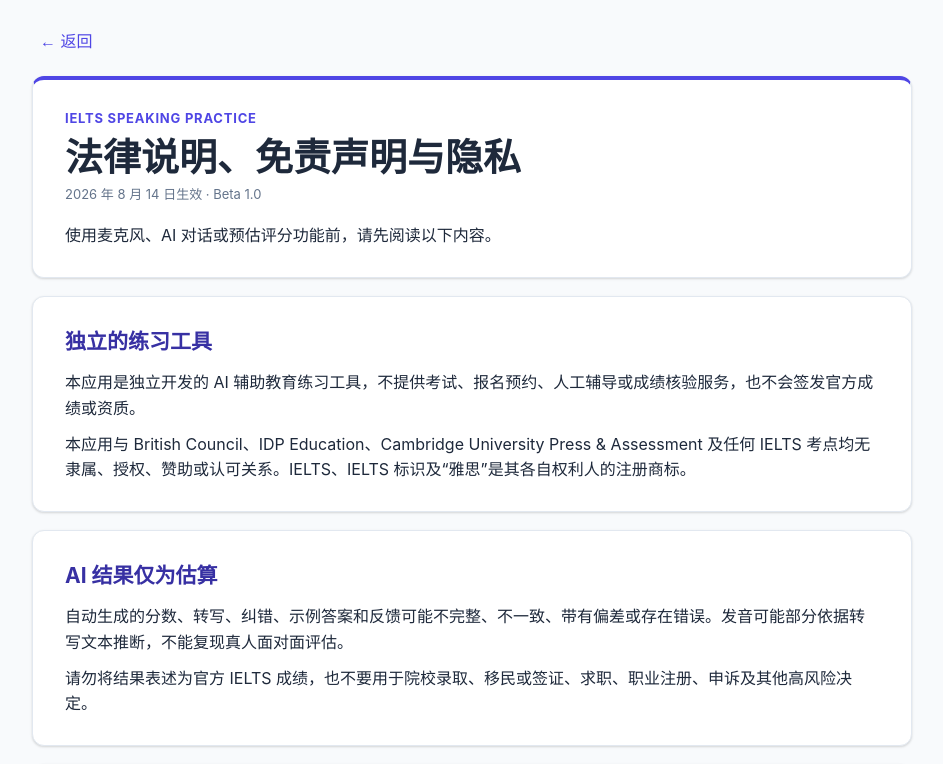
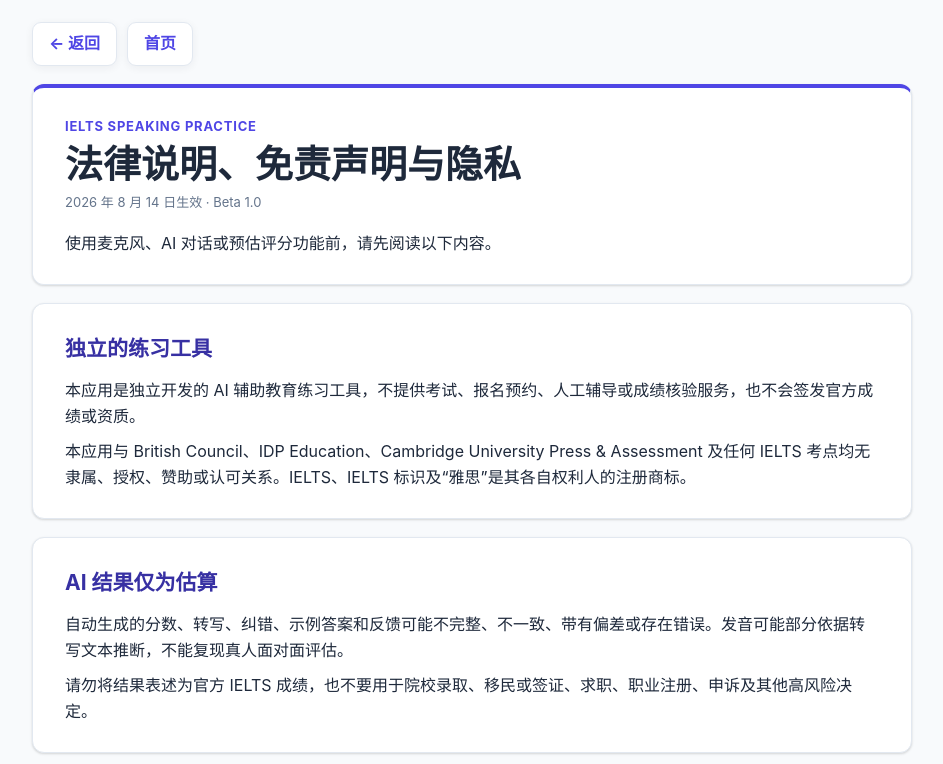
Before and after one commit to Making-acid/AiYin, a React (Vite) app in the folder frontend/: page /legal in a window 1280 px wide. Shown: the top 764 px of the page, without its empty margins (168-1111 px from the left). Built offline with nearby package versions, Linux system fonts and the light colour scheme; no server answers.

Commit message:
fix: unify in-app document navigation

```diff
--- /dev/null
+++ b/frontend/src/components/DocumentNavigation.tsx
@@ -0,0 +1,23 @@
+import { useNavigate } from "react-router-dom";
+import { useLanguage } from "../i18n";
+
+interface Props {
+  fallback?: string;
+}
+
+export function DocumentNavigation({ fallback = "/" }: Props) {
+  const navigate = useNavigate();
+  const { t } = useLanguage();
+
+  const goBack = () => {
+    if (window.history.length > 1) navigate(-1);
+    else navigate(fallback);
+  };
+
+  return (
+    <nav className="document-navigation" aria-label={t("documentNavigation")}>
+      <button type="button" onClick={goBack}>{t("back")}</button>
+      <button type="button" onClick={() => navigate("/")}>{t("home")}</button>
+    </nav>
+  );
+}
--- a/frontend/src/i18n/_template.ts
+++ b/frontend/src/i18n/_template.ts
@@ -4,7 +4,7 @@
 const template: Record<string, string> = {
   title: "IELTS Speaking Practice",
   examMode: "IELTS Exam", freeChat: "Free Chat", settings: "Settings",
-  back: "← Back", home: "Home", startExam: "Start Exam →",
+  back: "← Back", home: "Home", documentNavigation: "Document navigation", startExam: "Start Exam →",
   startChat: "Start Chat →",
   configure: "Configure API Key", notConfigured: "API key not configured.",
   subtitle: "AI-Powered IELTS Speaking Assistant",
--- a/frontend/src/i18n/en.ts
+++ b/frontend/src/i18n/en.ts
@@ -2,7 +2,7 @@ const en: Record<string, string> = {
   // Navigation & general
   title: "IELTS Speaking Practice",
   examMode: "IELTS Exam", freeChat: "Free Chat", settings: "Settings",
-  back: "← Back", home: "Home", startExam: "Start Exam →",
+  back: "← Back", home: "Home", documentNavigation: "Document navigation", startExam: "Start Exam →",
   startChat: "Start Chat →",
   configure: "Configure API Key", notConfigured: "API key not configured.",
   subtitle: "AI-Powered IELTS Speaking Assistant",
--- a/frontend/src/i18n/zh.ts
+++ b/frontend/src/i18n/zh.ts
@@ -2,7 +2,7 @@ const zh: Record<string, string> = {
   // Navigation & general
   title: "IELTS 口语练习",
   examMode: "雅思考试", freeChat: "自由聊天", settings: "设置",
-  back: "← 返回", home: "首页", startExam: "开始考试 →",
+  back: "← 返回", home: "首页", documentNavigation: "文档导航", startExam: "开始考试 →",
   startChat: "开始聊天 →",
   configure: "配置 API Key", notConfigured: "API Key 未配置，请先设置。",
   subtitle: "AI 雅思口语陪练助手", desc: "通过 AI 考官练习英语口语。选择一个模式开始。",
--- a/frontend/src/index.css
+++ b/frontend/src/index.css
@@ -800,12 +800,40 @@ body {
 /* ===== Legal Page ===== */
 .legal-page {
   max-width: 920px;
-  padding-top: 24px;
+  padding-top: 12px;
   padding-bottom: 64px;
 }
 
+.document-navigation {
+  position: sticky;
+  top: 0;
+  z-index: 20;
+  display: flex;
+  gap: 10px;
+  padding: 10px 0;
+  background: color-mix(in srgb, var(--bg) 94%, transparent);
+  backdrop-filter: blur(8px);
+}
+
+.document-navigation button {
+  border: 1px solid var(--border);
+  border-radius: 9px;
+  padding: 8px 16px;
+  background: var(--bg-card);
+  color: var(--primary);
+  font: inherit;
+  font-weight: 700;
+  cursor: pointer;
+  box-shadow: 0 2px 8px rgba(30, 41, 59, 0.06);
+}
+
+.document-navigation button:hover {
+  border-color: var(--primary-light);
+  background: #eef2ff;
+}
+
 .legal-container {
-  margin-top: 20px;
+  margin-top: 8px;
 }
 
 .legal-header,
--- a/frontend/src/pages/AzureSpeechHelp.tsx
+++ b/frontend/src/pages/AzureSpeechHelp.tsx
@@ -1,4 +1,4 @@
-import { useNavigate } from "react-router-dom";
+import { DocumentNavigation } from "../components/DocumentNavigation";
 import { useLanguage } from "../i18n";
 
 type GuideSection = {
@@ -78,13 +78,12 @@ const GUIDE: Record<"zh" | "en", { title: string; intro: string; sections: Guide
 };
 
 export function AzureSpeechHelp() {
-  const navigate = useNavigate();
-  const { lang, t } = useLanguage();
+  const { lang } = useLanguage();
   const guide = GUIDE[lang];
 
   return (
     <div className="page legal-page">
-      <button className="back-btn" onClick={() => navigate("/settings")}>{t("back")}</button>
+      <DocumentNavigation fallback="/settings" />
       <main className="legal-container">
         <header className="legal-header">
           <p className="legal-kicker">IELTS Speaking Practice · Azure Speech</p>
--- a/frontend/src/pages/Legal.tsx
+++ b/frontend/src/pages/Legal.tsx
@@ -1,4 +1,4 @@
-import { useNavigate } from "react-router-dom";
+import { DocumentNavigation } from "../components/DocumentNavigation";
 import { useLanguage } from "../i18n";
 
 type LegalCopy = {
@@ -128,13 +128,12 @@ const COPY: Record<"zh" | "en", LegalCopy> = {
 };
 
 export function Legal() {
-  const navigate = useNavigate();
-  const { lang, t } = useLanguage();
+  const { lang } = useLanguage();
   const copy = COPY[lang];
 
   return (
     <div className="page legal-page">
-      <button className="back-btn" onClick={() => navigate(-1)}>{t("back")}</button>
+      <DocumentNavigation />
       <main className="legal-container">
         <header className="legal-header">
           <p className="legal-kicker">IELTS Speaking Practice</p>
```
Also changed, not shown: 1 other file (tests, documents, lock files or other folders).
